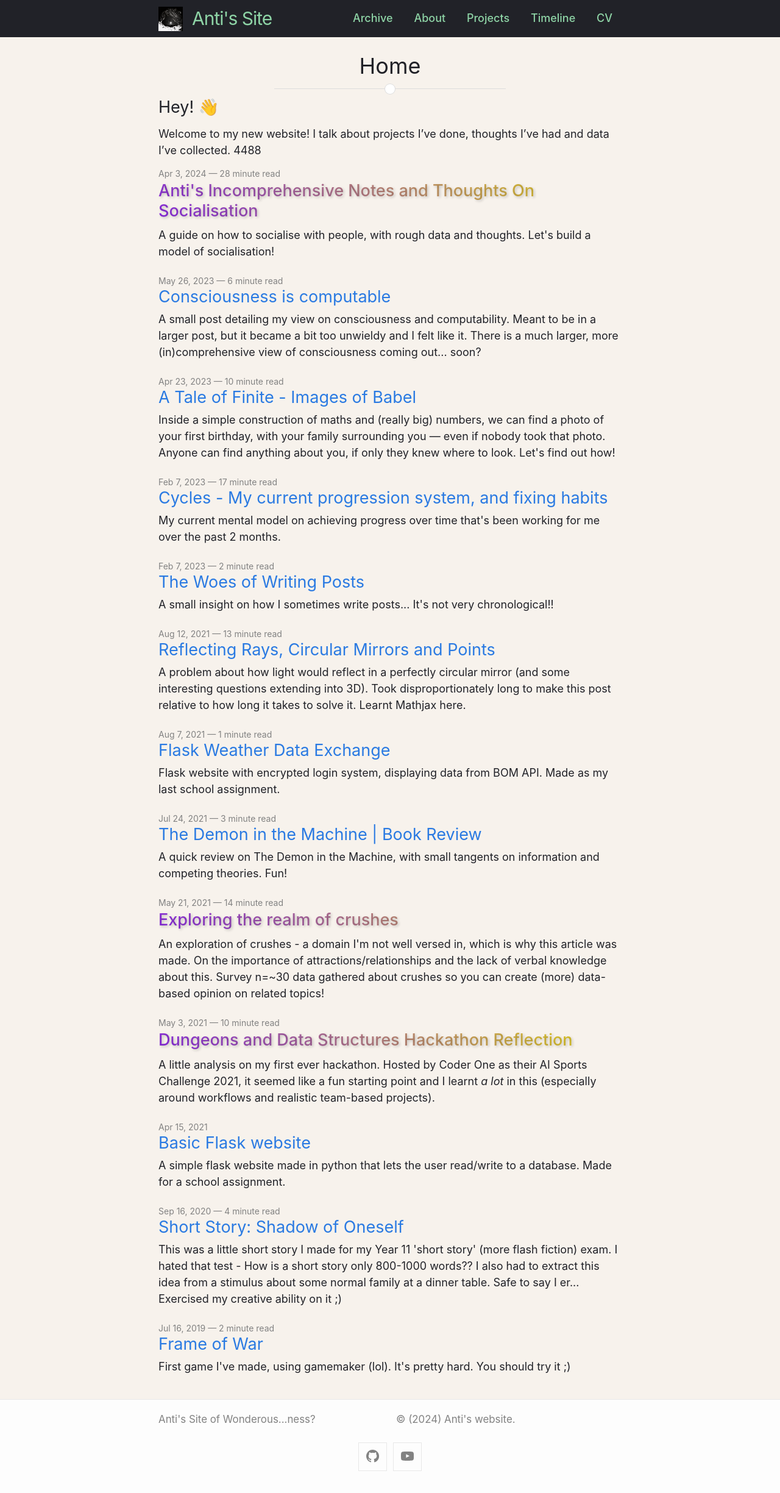
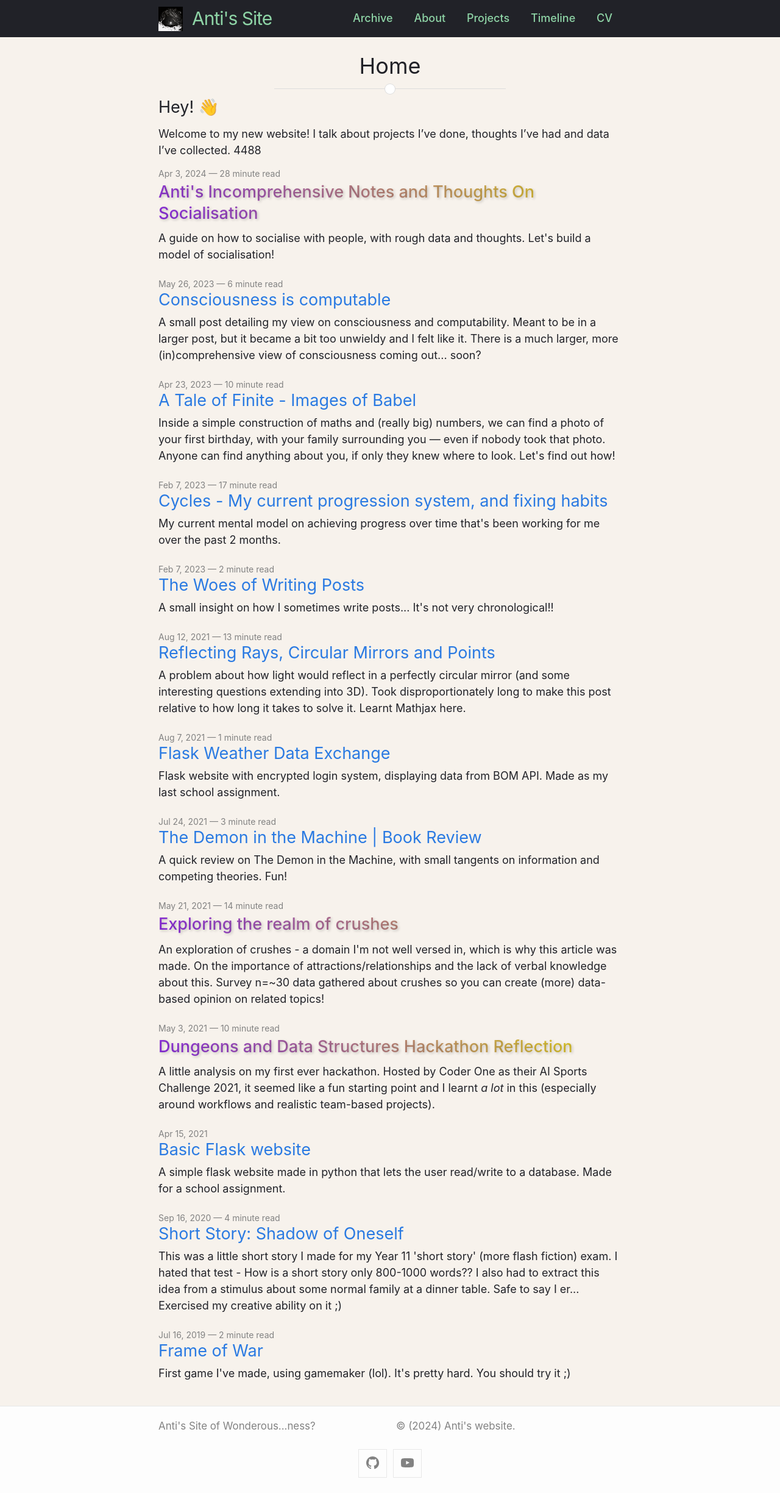
Before and after one commit to Antimatter543/antimatter543.github.io, a Jekyll site: the page built from index.md, in a window 1280 px wide. Shown: the whole page at 61% size. Built offline with Jekyll 4.4.1, drawn with Linux system fonts in a browser that asks for light colours.

Commit message:
Minor fix.

```diff
--- a/_sass/minima/custom-styles.scss
+++ b/_sass/minima/custom-styles.scss
@@ -26,7 +26,7 @@
     -webkit-text-fill-color: transparent;
     font-weight: 450;
     text-shadow: 2px 2px 4px rgba(0, 0, 0, 0.2);
-    line-height: 1.2; /* Adjust this value as needed */
+    line-height: 1.3; /* Adjust this value as needed */
 }
 
 
```
